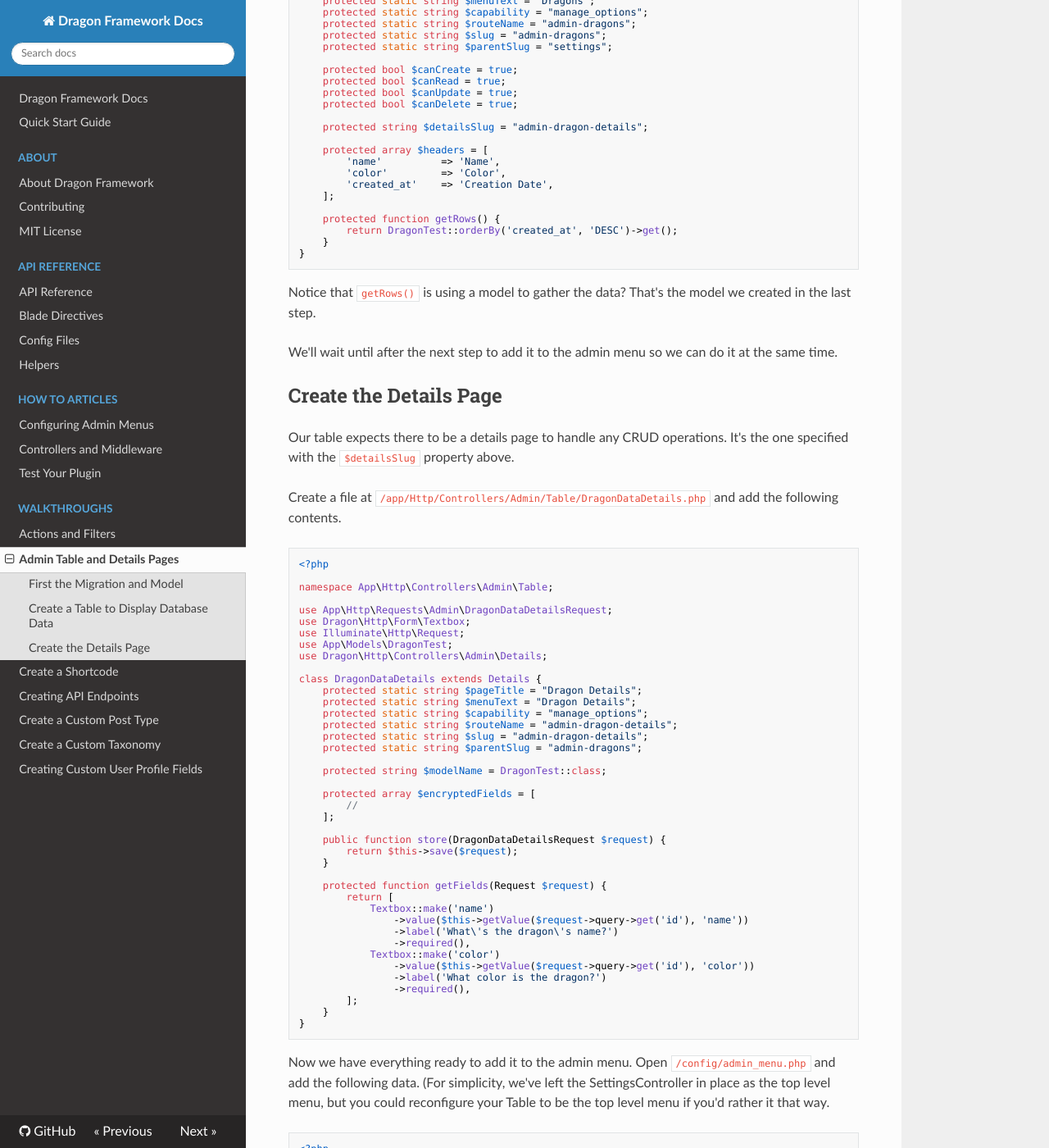
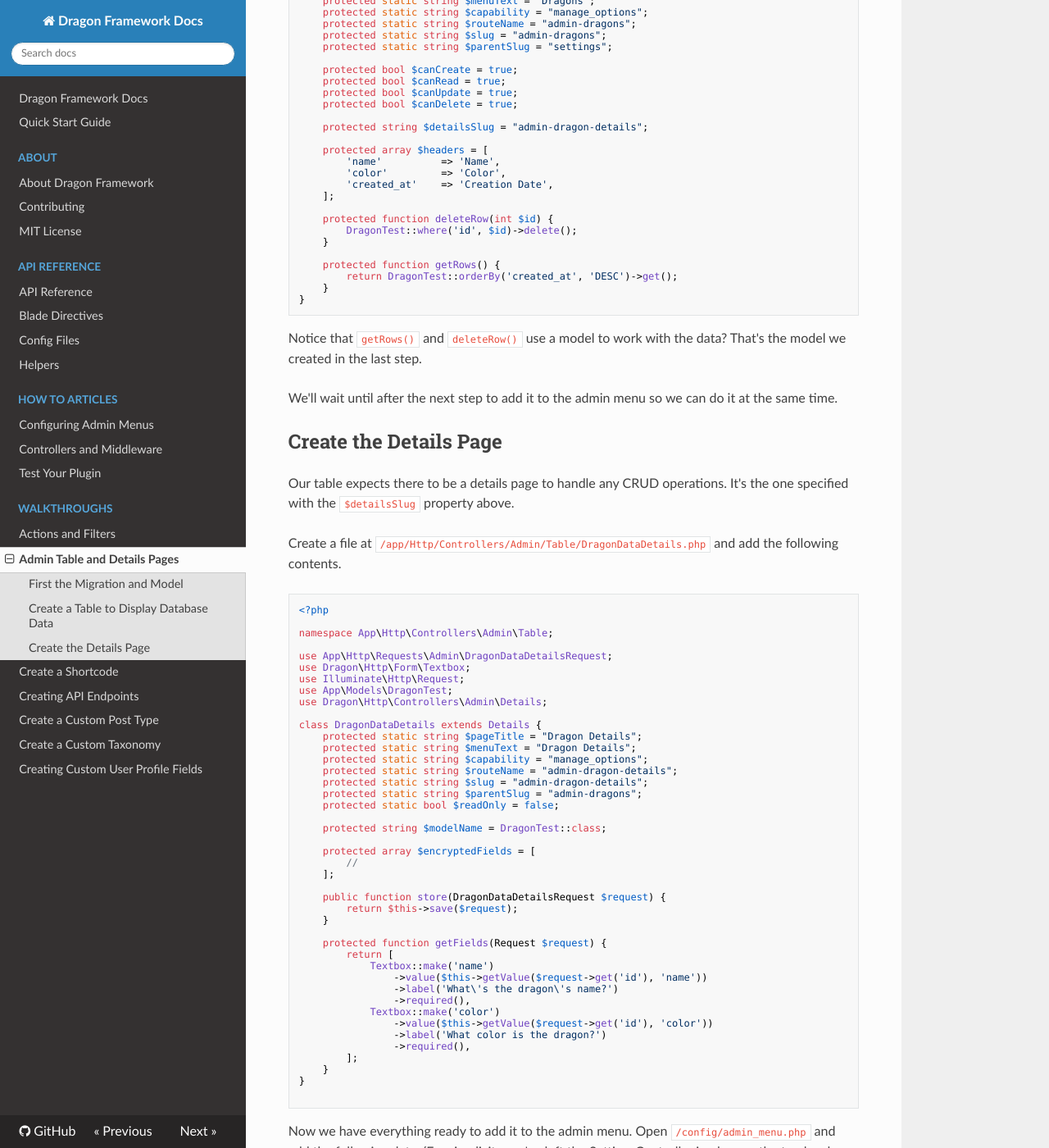
Before and after one commit to red-scale-dragon/docs, an MkDocs documentation site: the page built from docs/walkthroughs/admin-table-with-details.md, in a window 1280 px wide and 1400 px high, scrolled down 1693 px. Shown: the whole window at 82% size. Built offline with MkDocs 1.6.1, drawn with Linux system fonts in a browser that asks for light colours; nearby versions of some CDN libraries.

Commit message:
Full CRUD for Dragon Tables
Signed-off-by: Rick Mac Gillis <noreply@rickmacgillis.com>

````diff
--- a/docs/walkthroughs/admin-table-with-details.md
+++ b/docs/walkthroughs/admin-table-with-details.md
@@ -96,13 +96,17 @@ class DragonDataTable extends Table {
 		'created_at'	=> 'Creation Date',
 	];
 
+	protected function deleteRow(int $id) {
+		DragonTest::where('id', $id)->delete();
+	}
+
 	protected function getRows() {
 		return DragonTest::orderBy('created_at', 'DESC')->get();
 	}
 }
 ```
 
-Notice that `getRows()` is using a model to gather the data? That's the model we created in the last step.
+Notice that `getRows()` and `deleteRow()` use a model to work with the data? That's the model we created in the last step.
 
 We'll wait until after the next step to add it to the admin menu so we can do it at the same time.
 
@@ -130,6 +134,7 @@ class DragonDataDetails extends Details {
 	protected static string $routeName = "admin-dragon-details";
 	protected static string $slug = "admin-dragon-details";
 	protected static string $parentSlug = "admin-dragons";
+	protected static bool $readOnly = false;
 
 	protected string $modelName = DragonTest::class;
 
@@ -144,16 +149,17 @@ class DragonDataDetails extends Details {
 	protected function getFields(Request $request) {
 		return [
 			Textbox::make('name')
-				->value($this->getValue($request->query->get('id'), 'name'))
+				->value($this->getValue($request->get('id'), 'name'))
 				->label('What\'s the dragon\'s name?')
 				->required(),
 			Textbox::make('color')
-				->value($this->getValue($request->query->get('id'), 'color'))
+				->value($this->getValue($request->get('id'), 'color'))
 				->label('What color is the dragon?')
 				->required(),
 		];
 	}
 }
+
 ```
 
 Now we have everything ready to add it to the admin menu. Open `/config/admin_menu.php` and add the following data. (For simplicity, we've left the SettingsController in place as the top level menu, but you could reconfigure your Table to be the top level menu if you'd rather it that way.
````
Also changed, not shown: docs/api-reference/helpers.md (+18 -0 lines).
